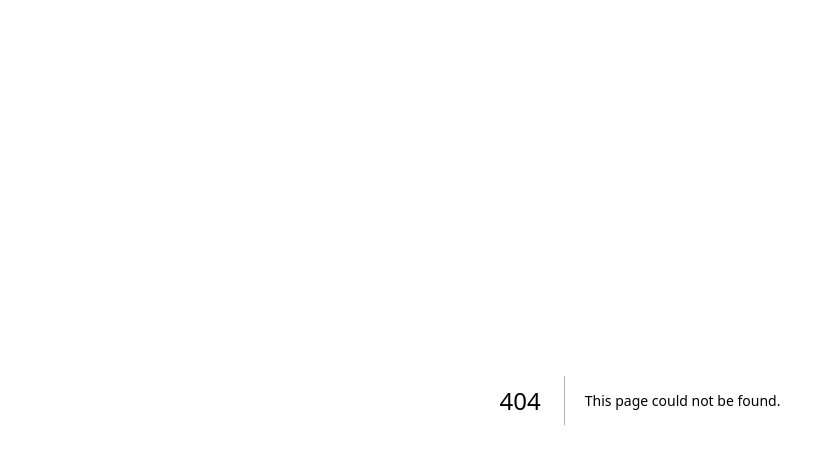
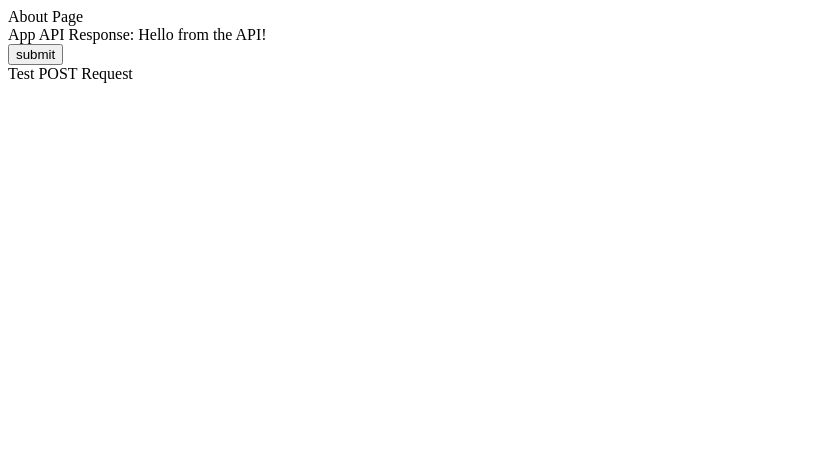
Before and after one commit to ynzhao96/nw-web-frame, a Next.js app: page /about in a window 1280 px wide. Before the commit this address had no page. Shown: the top 464 px of the page, without its empty margins (0-835 px from the left). Built offline with nearby package versions, Linux system fonts and the light colour scheme.

Commit message:
add _app.tsx to apply global styles

```diff
--- /dev/null
+++ b/src/pages/_app.tsx
@@ -0,0 +1,18 @@
+import type { ReactElement, ReactNode } from "react";
+import type { NextPage } from "next";
+import type { AppProps } from "next/app";
+
+export type NextPageWithLayout<P = {}, IP = P> = NextPage<P, IP> & {
+  getLayout?: (page: ReactElement) => ReactNode;
+};
+
+type AppPropsWithLayout = AppProps & {
+  Component: NextPageWithLayout;
+};
+
+export default function MyApp({ Component, pageProps }: AppPropsWithLayout) {
+  // Use the layout defined at the page level, if available
+  const getLayout = Component.getLayout ?? ((page) => page);
+
+  return getLayout(<Component {...pageProps} />);
+}
--- /dev/null
+++ b/src/pages/about.tsx
@@ -0,0 +1,34 @@
+"use client";
+
+import { useState, useEffect } from "react";
+
+export default function Home() {
+  const [message, setMessage] = useState("");
+
+  useEffect(() => {
+    fetch("/api/hello")
+      .then((res) => res.json())
+      .then((data) => setMessage(data.message));
+  }, []);
+
+  const handleSubmit = async () => {
+    const response = await fetch("/api/hello", {
+      method: "POST",
+      headers: {
+        "Content-Type": "application/json",
+      },
+      body: JSON.stringify({ test: "Hello from frontend!" }),
+    });
+    const data = await response.json();
+    console.log(data);
+  };
+
+  return (
+    <>
+      <div>About Page</div>
+      <div>App API Response: {message}</div>
+      <button onClick={handleSubmit}>submit</button>
+      <div>Test POST Request</div>
+    </>
+  );
+}
```
